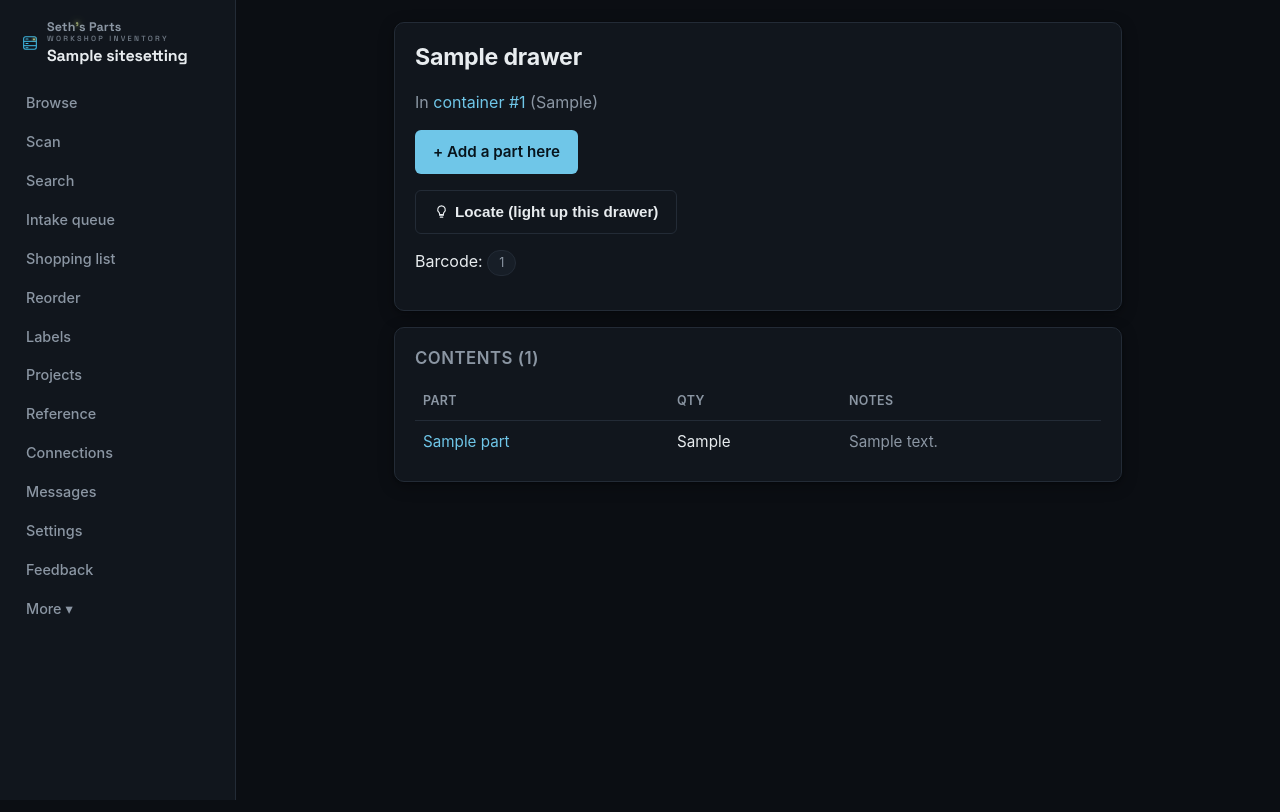
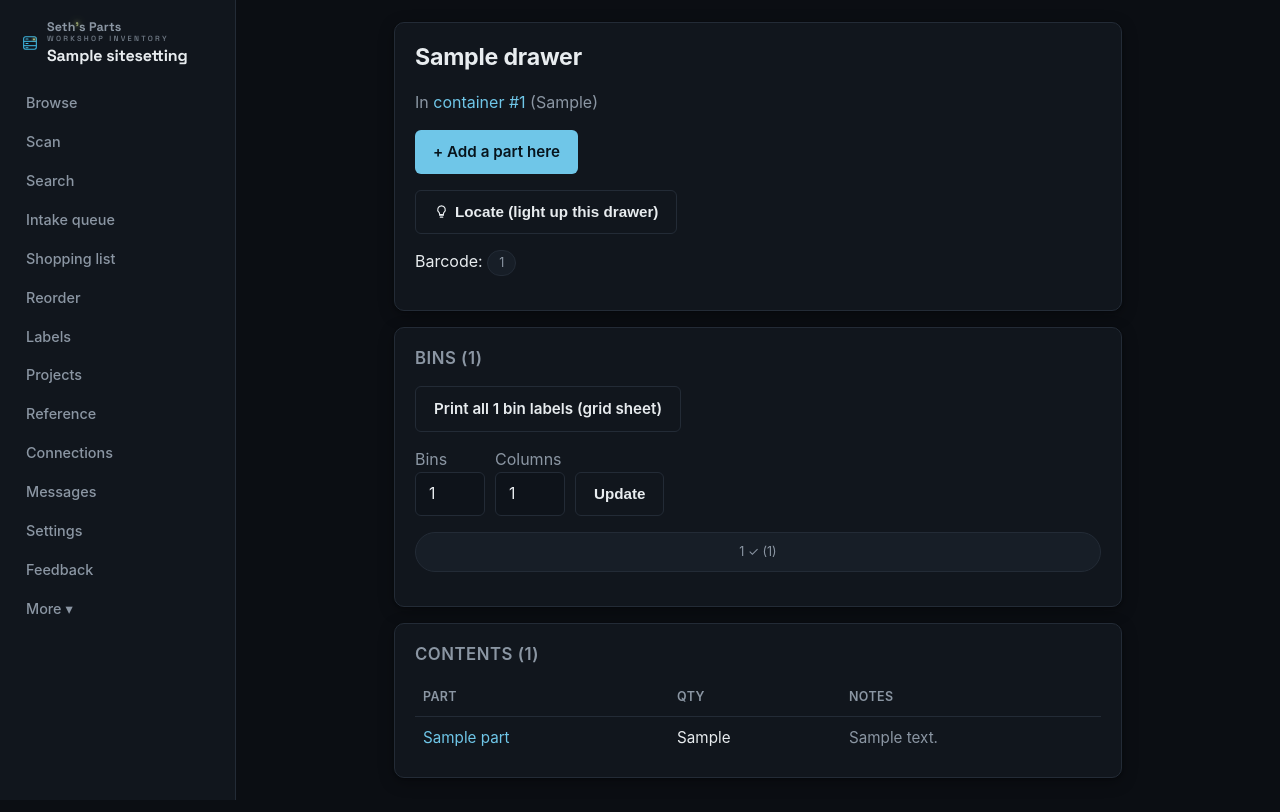
Before and after one commit to sethmills/sethsparts, a Django app: page /drawers/1/ in a window 1280 px wide. Shown: the top 812 px of the page. Run offline with Django 5.2, Linux system fonts and the light colour scheme; a user stored in the database is signed in; tables that the repository leaves empty hold one stand-in row (values such as "Sample post"); parts of the project's set-up code (start-up, migrations or seed data) failed here and were passed over.

Commit message:
Configurable bin count per drawer (default 16, up to 100)
Drawers now carry bin_count (0 = no bins, default 16, capped at 100) and
bin_columns for the printed grid layout. Eligibility is driven by bin_count > 0
instead of the hardcoded cabinets 38/39/40 list, so larger cabinets work.
CSV import and intake now accept bin numbers up to 100. The drawer page gets a
small form to set the count and columns.

```diff
--- a/inventory/csv_io.py
+++ b/inventory/csv_io.py
@@ -57,7 +57,7 @@ COLUMN_ALIASES = {
     "notes": ["notes", "source notes", "comments", "comment"],
 }
 
-BINS_PER_DRAWER = 16
+MAX_BINS = 100
 
 
 def _norm_header(value):
@@ -188,7 +188,7 @@ def _parse_bin(value):
         n = int(float(raw))
     except (ValueError, TypeError):
         return False
-    return n if 1 <= n <= BINS_PER_DRAWER else False
+    return n if 1 <= n <= MAX_BINS else False
 
 
 def _get_category(name, caches, new_categories, seen_new):
@@ -321,7 +321,7 @@ def analyze_rows(rows):
 
         bin_number = _parse_bin(row.get("bin_number"))
         if bin_number is False:
-            errors.append((i, f"bin number '{row.get('bin_number')}' isn't 1-{BINS_PER_DRAWER}"))
+            errors.append((i, f"bin number '{row.get('bin_number')}' isn't 1-{MAX_BINS}"))
             continue
 
         quantity_raw = (row.get("quantity") or "").strip()
--- a/inventory/models.py
+++ b/inventory/models.py
@@ -42,6 +42,8 @@ class Drawer(models.Model):
     container = models.ForeignKey(Container, on_delete=models.CASCADE, related_name="drawers")
     label = models.CharField(max_length=100, help_text="e.g. 'drawer b2'")
     barcode_id = models.CharField(max_length=100, unique=True, null=True, blank=True)
+    bin_count = models.PositiveSmallIntegerField(default=16, help_text="Bin slots in this drawer (0 = no bins, up to 100)")
+    bin_columns = models.PositiveSmallIntegerField(default=4, help_text="Columns in the printed grid, matching the physical layout")
 
     class Meta:
         ordering = ["container__number", "label"]
--- a/inventory/templates/inventory/drawer_detail.html
+++ b/inventory/templates/inventory/drawer_detail.html
@@ -28,8 +28,14 @@
 {% if bins %}
 <div class="card">
   <h2>Bins ({{ bins|length }})</h2>
-  <p class="no-print"><a href="{% url 'inventory:print_bin_grid' drawer.pk %}" class="btn secondary">Print all 16 bin labels (4×4 sheet)</a></p>
-  <p style="display:grid;grid-template-columns:repeat(4,1fr);gap:8px">
+  <p class="no-print"><a href="{% url 'inventory:print_bin_grid' drawer.pk %}" class="btn secondary">Print all {{ drawer.bin_count }} bin labels (grid sheet)</a></p>
+  <form method="post" action="{% url 'inventory:update_drawer_bins' drawer.pk %}" class="no-print" style="display:flex;flex-wrap:wrap;gap:10px;align-items:end;margin-bottom:12px">
+    {% csrf_token %}
+    <span><label class="muted">Bins</label><br><input type="text" inputmode="numeric" name="bin_count" value="{{ drawer.bin_count }}" style="width:70px"></span>
+    <span><label class="muted">Columns</label><br><input type="text" inputmode="numeric" name="bin_columns" value="{{ drawer.bin_columns }}" style="width:70px"></span>
+    <span><button class="btn secondary" type="submit">Update</button></span>
+  </form>
+  <p style="display:grid;grid-template-columns:repeat({{ drawer.bin_columns }},1fr);gap:8px">
     {% for b in bins %}
       <a class="pill" href="{% url 'inventory:bin_detail' b.pk %}" style="text-align:center;padding:10px 6px">
         {{ b.bin_number }}{% if b.barcode_id %} ✓{% endif %}{% if b.sub_bin_count %} <span class="muted">({{ b.sub_bin_count }})</span>{% endif %}
--- a/inventory/urls.py
+++ b/inventory/urls.py
@@ -125,6 +125,7 @@ urlpatterns = [
     path("bins/<int:pk>/scan/", views.api_scan_bin, name="api_scan_bin"),
     path("bins/<int:pk>/", views.bin_detail, name="bin_detail"),
     path("drawers/<int:pk>/print-bin-grid/", views.print_bin_grid, name="print_bin_grid"),
+    path("drawers/<int:pk>/bins/", views.update_drawer_bins, name="update_drawer_bins"),
     path("bins/<int:pk>/register-barcode/", views.register_bin_barcode, name="register_bin_barcode"),
     path("bins/<int:pk>/locate/", views.locate_bin, name="locate_bin"),
     path("bins/<int:pk>/add-sub-bin/", views.add_sub_bin, name="add_sub_bin"),
--- a/inventory/views/__init__.py
+++ b/inventory/views/__init__.py
@@ -56,8 +56,8 @@ from .tagging import (
     _tagging_location_choices,
 )
 from .bins import (
-    BIN_ELIGIBLE_CONTAINERS,
     BINS_PER_DRAWER,
+    MAX_BINS,
     _bin_eligible_drawers,
     _ensure_bins_seeded,
     _ensure_bins_for_drawer,
@@ -70,6 +70,7 @@ from .bins import (
     register_sub_bin_barcode,
     delete_sub_bin,
     print_bin_grid,
+    update_drawer_bins,
 )
 from .labels import (
     labels,
@@ -216,8 +217,8 @@ __all__ = [
     "tagging_list",
     "tagging_update",
     "_tagging_location_choices",
-    "BIN_ELIGIBLE_CONTAINERS",
     "BINS_PER_DRAWER",
+    "MAX_BINS",
     "_bin_eligible_drawers",
     "_ensure_bins_seeded",
     "_ensure_bins_for_drawer",
@@ -230,6 +231,7 @@ __all__ = [
     "register_sub_bin_barcode",
     "delete_sub_bin",
     "print_bin_grid",
+    "update_drawer_bins",
     "labels",
     "generate_and_print_labels",
     "print_labels",
--- a/inventory/views/bins.py
+++ b/inventory/views/bins.py
@@ -19,30 +19,28 @@ from ._shared import _drawer_number, _slugify_drawer_code
 
 
 # --- Bin barcodes (bulk scan-to-link) ----------------------------------------
-# Only cabinets 1-3 (containers #38/#39/#40, drawers 1-27) are subdivided into the
-# 16-bin grid -- cabinet 4 (container #119, drawers 28-36) holds oversized/different
-# items with no bin subdivisions, per Seth.
-BIN_ELIGIBLE_CONTAINERS = [38, 39, 40]
+# A drawer's bin_count decides whether it has bins and how many: 0 means none,
+# 16 is the default 4x4 cabinet, and larger cabinets (up to 100) are a per-drawer
+# choice. The old hardcoded "cabinets 38/39/40 only" rule is gone.
 BINS_PER_DRAWER = 16
+MAX_BINS = 100
 
 
 def _bin_eligible_drawers():
-    drawers = list(Drawer.objects.filter(container__number__in=BIN_ELIGIBLE_CONTAINERS).select_related("container"))
+    drawers = list(Drawer.objects.filter(bin_count__gt=0).select_related("container"))
     drawers.sort(key=_drawer_number)
     return drawers
 
 
 def _ensure_bins_seeded():
-    """Create any missing Bin rows (1-16) for every bin-eligible drawer. Idempotent —
-    safe to call on every page load."""
+    """Create any missing Bin rows for every drawer that has bins. Idempotent — safe
+    to call on every page load."""
     drawers = _bin_eligible_drawers()
-    existing = set(
-        Bin.objects.filter(drawer__container__number__in=BIN_ELIGIBLE_CONTAINERS).values_list("drawer_id", "bin_number")
-    )
+    existing = set(Bin.objects.values_list("drawer_id", "bin_number"))
     to_create = [
         Bin(drawer=drawer, bin_number=n)
         for drawer in drawers
-        for n in range(1, BINS_PER_DRAWER + 1)
+        for n in range(1, drawer.bin_count + 1)
         if (drawer.id, n) not in existing
     ]
     if to_create:
@@ -52,11 +50,11 @@ def _ensure_bins_seeded():
 
 def _ensure_bins_for_drawer(drawer):
     """Same idea as _ensure_bins_seeded but scoped to one drawer — cheap enough to call
-    from drawer_detail on every visit, instead of re-checking all 27 bin-eligible drawers."""
-    if drawer.container.number not in BIN_ELIGIBLE_CONTAINERS:
+    from drawer_detail on every visit, instead of re-checking every drawer."""
+    if drawer.bin_count <= 0:
         return False
     existing_numbers = set(drawer.bins.values_list("bin_number", flat=True))
-    to_create = [Bin(drawer=drawer, bin_number=n) for n in range(1, BINS_PER_DRAWER + 1) if n not in existing_numbers]
+    to_create = [Bin(drawer=drawer, bin_number=n) for n in range(1, drawer.bin_count + 1) if n not in existing_numbers]
     if to_create:
         Bin.objects.bulk_create(to_create)
     return True
@@ -86,7 +84,7 @@ def bin_setup(request):
     return render(
         request,
         "inventory/bin_setup.html",
-        {"rows": rows, "total_done": total_done, "total_bins": len(drawers) * BINS_PER_DRAWER},
+        {"rows": rows, "total_done": total_done, "total_bins": sum(d.bin_count for d in drawers)},
     )
 
 
@@ -220,20 +218,41 @@ def delete_sub_bin(request, pk):
 
 @login_required
 def print_bin_grid(request, pk):
-    """Print all 16 bin barcodes for a drawer, laid out in a 4x4 grid matching the
-    physical layout. Any bin without a barcode gets a deterministic one assigned first,
-    so the printed sheet links straight back to the bins."""
+    """Print every bin barcode for a drawer, laid out in the drawer's own grid
+    (bin_count bins across bin_columns columns) to match the physical layout. Any bin
+    without a barcode gets a deterministic one assigned first, so the sheet links
+    straight back to the bins."""
     drawer = get_object_or_404(Drawer, pk=pk)
     if not _ensure_bins_for_drawer(drawer):
-        messages.error(request, "This drawer isn't one of the 16-bin cabinets, so there are no bins to label.")
+        messages.error(request, "This drawer has no bins to label.")
         return redirect("inventory:drawer_detail", pk=drawer.pk)
 
     drawer_code = _slugify_drawer_code(drawer.container.number, drawer.label)
-    bins = sorted(drawer.bins.all(), key=lambda b: b.bin_number)
+    bins = list(drawer.bins.filter(bin_number__lte=drawer.bin_count).order_by("bin_number"))
     for b in bins:
         if not b.barcode_id:
             b.barcode_id = f"{drawer_code}-{b.bin_number:02d}"
             b.save(update_fields=["barcode_id"])
 
-    rows = [[b for b in bins if b.bin_row == r] for r in range(1, 5)]
+    cols = max(1, drawer.bin_columns)
+    rows = [bins[i : i + cols] for i in range(0, len(bins), cols)]
     return render(request, "inventory/bin_grid_print.html", {"drawer": drawer, "rows": rows})
+
+
+@login_required
+def update_drawer_bins(request, pk):
+    """Change how many bins a drawer has (and how the printed sheet is laid out)."""
+    drawer = get_object_or_404(Drawer, pk=pk)
+    if request.method == "POST":
+        try:
+            count = max(0, min(MAX_BINS, int(request.POST.get("bin_count") or "0")))
+            cols = max(1, min(MAX_BINS, int(request.POST.get("bin_columns") or "4")))
+        except ValueError:
+            messages.error(request, "Bin count and columns must be whole numbers.")
+            return redirect("inventory:drawer_detail", pk=drawer.pk)
+        drawer.bin_count = count
+        drawer.bin_columns = cols
+        drawer.save(update_fields=["bin_count", "bin_columns"])
+        _ensure_bins_for_drawer(drawer)
+        messages.success(request, f"Drawer {drawer.label} now has {count} bins across {cols} columns.")
+    return redirect("inventory:drawer_detail", pk=drawer.pk)
--- a/inventory/views/intake.py
+++ b/inventory/views/intake.py
@@ -14,7 +14,7 @@ from ..models import (
     Location,
 )
 
-from .bins import BINS_PER_DRAWER
+from .bins import MAX_BINS
 
 
 
@@ -173,7 +173,7 @@ def _create_intake_bin(request):
         bin_number = int(request.POST.get("bin_number") or 1)
     except ValueError:
         bin_number = 1
-    bin_number = max(1, min(BINS_PER_DRAWER, bin_number))
+    bin_number = max(1, min(drawer.bin_count or 1, bin_number))
 
     bin_obj, created = Bin.objects.get_or_create(drawer=drawer, bin_number=bin_number)
 
```
Also changed, not shown: inventory/tests/test_bin_grid.py (+26 -3 lines), inventory/tests/test_bins.py (+9 -10 lines), inventory/tests/test_csv_io.py (+1 -1 lines), inventory/migrations/0037_drawer_bin_columns_drawer_bin_count.py (added).
